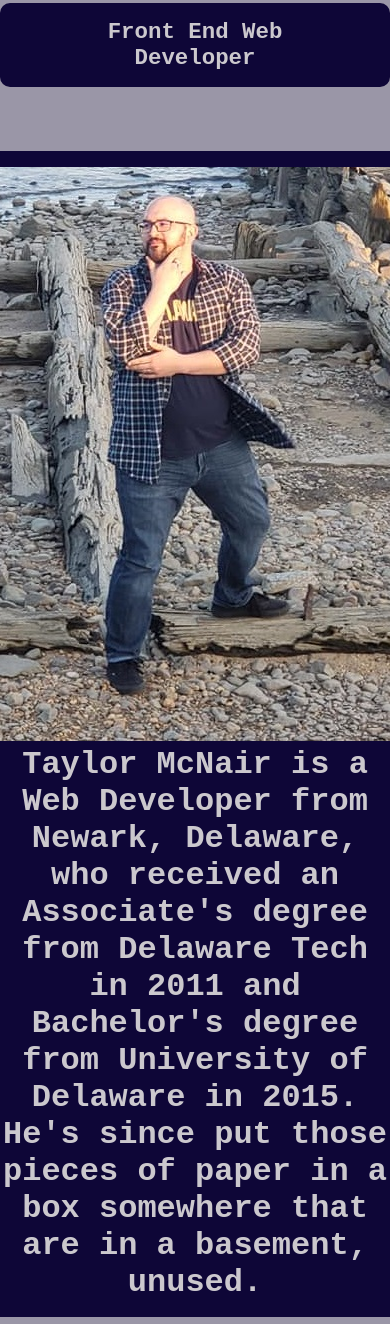
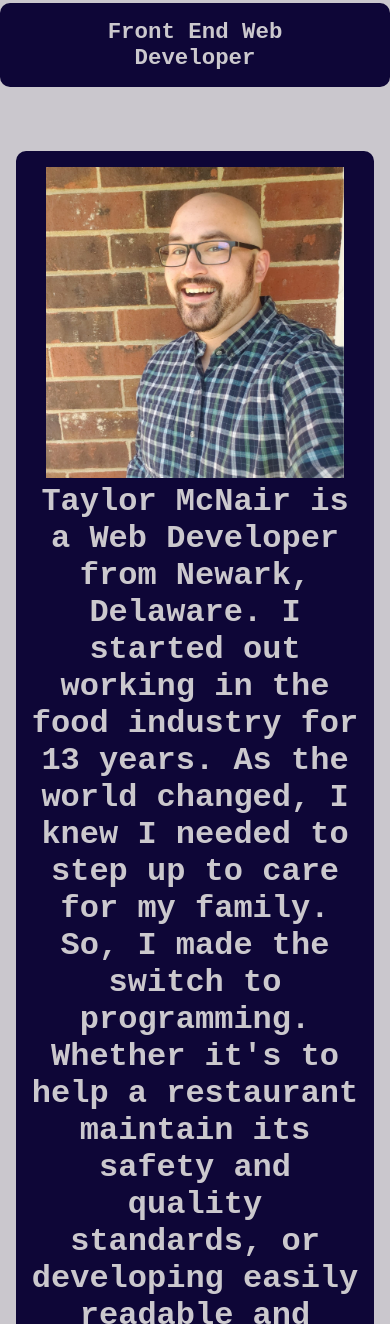
Before and after one commit to tamc1337/TaylorMcNair.com, a website: page index.html in a window 390 px wide. Shown: the part 231-1555 px from the top of the page. Drawn offline with Linux system fonts and the light colour scheme.

Commit message:
update 8.30

```diff
--- a/index.html
+++ b/index.html
@@ -31,12 +31,9 @@
 
         </div>
         <div class="introduction-wrapper">
-            <div class="pic1"><img src="/images/Contemplative.jpg" alt="picture of me"></div>
-
+            <div class="pic1"><img src="/images/TaylorProfessional.jpg" alt="picture of me"></div>
             <h2>
-                <strong>Taylor McNair</strong> is a Web Developer from Newark, Delaware, who received an Associate's
-                degree from Delaware Tech in 2011 and Bachelor's degree from University of Delaware in 2015. He's since
-                put those pieces of paper in a box somewhere that are in a basement, unused.
+                <strong>Taylor McNair</strong> is a Web Developer from Newark, Delaware. I started out working in the food industry for 13 years. As the world changed, I knew I needed to step up to  care for my family. So, I made the switch to programming. Whether it's to help a restaurant maintain its safety and quality standards, or  developing easily readable and maintainable code that can scale properly, my attention to detail, perseverance in the face of adversity, and collaborative prowess has led me to succeed in my respective fields. <br><br>I believe that sufficiently advanced technology is indistinguishable from magic, and looking at the current state of technology in the world, I know I can cast a grand spell.
             </h2>
         </div>
         <div class="footer">
--- a/responsive.css
+++ b/responsive.css
@@ -1,10 +1,13 @@
 @media screen and (min-width:2200px) {
     .title h1,
     .title h2,
-    .introduction-wrapper h2{ font-size: 5rem;}
+    .introduction-wrapper h2{font-size: 5rem;}
 }
 
 
+@media screen and (min-width:1200px) {
+    .introduction-wrapper img{width: 50%;}
+}
 @media screen and (max-width:768px) {
     [aria-controls="navbarDropdown"]{
         display: block;
@@ -42,7 +45,7 @@
     .introduction-wrapper{
         display: block;
     }
-    .introduction-wrapper img{width: unset;}
+    .introduction-wrapper img{width: 91%;}
     .portfolio-wrapper{margin-top: 2rem;}
     .contact-wrapper{
         flex-wrap: wrap;
@@ -68,7 +71,7 @@
     .nav nav ul{
         flex-direction: column;
         padding-left: 0;
-        gap: .6rem;
+        gap: 0rem;
         position: fixed;
         top: 2rem;
         right: 1rem;
@@ -78,8 +81,7 @@
         font-size: 2.5rem;
     }
     .nav ul li{
-        border-top: 1px solid var(--whiteish);
-        /* border-bottom: 1px solid var(--whiteish); */
+        border: 1px solid var(--whiteish);
     }
 
     [aria-controls="navbarDropdown"]{
--- a/styles.css
+++ b/styles.css
@@ -5,7 +5,7 @@
 }
 
 body{
-    animation: color 30s ease infinite;
+    animation: color 20s ease infinite;
     margin:0 ;
 }
 h1,
@@ -94,7 +94,7 @@ h4 a{color: var(--whiteish);}
     display: flex;
     justify-content: center;
     align-items: center;
-
+    flex-direction: column;
 }
 .introduction-wrapper .pic1{flex: 1;}
 .introduction-wrapper h2{flex: 1;}
```
Also changed, not shown: images/TaylorProfessional.jpg (added).
